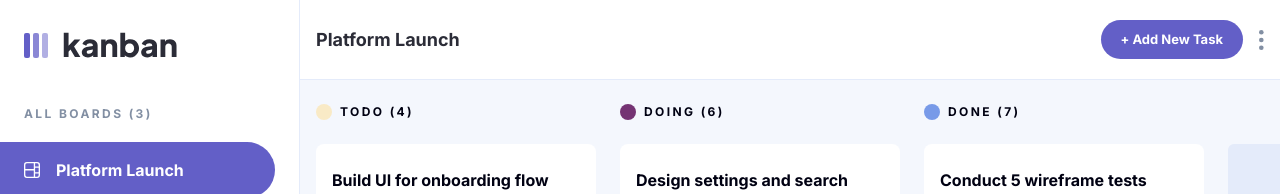
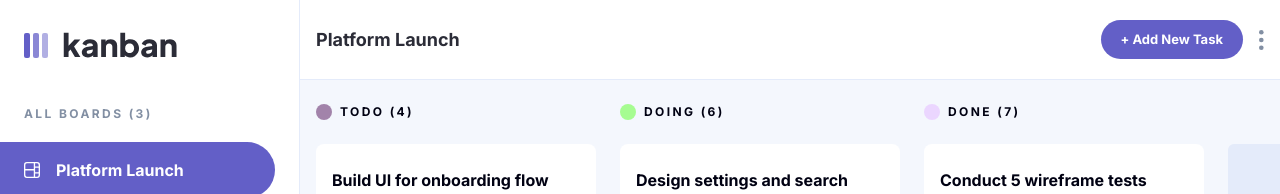
Before and after one commit to RogelioCamargo/kanban-task-management, a Next.js app: page / in a window 1280 px wide. Shown: the top 194 px of the page. Built offline with nearby package versions, Linux system fonts and the light colour scheme.

Commit message:
Give each column a color

```diff
--- a/components/ui/Column.tsx
+++ b/components/ui/Column.tsx
@@ -6,7 +6,6 @@ import { ActionType } from "@/store/actions";
 import { findAfterElement } from "@/utils";
 
 export default function Column({ column }: { column: ColumnWithTasks }) {
-  const columnColor = Math.floor(Math.random() * 16777215).toString(16);
   const dispatch = useContext(BoardDispatchContext);
   const { taskIdBeingDragged } = useContext(BoardContext);
 
@@ -68,7 +67,7 @@ export default function Column({ column }: { column: ColumnWithTasks }) {
       <div className="flex gap-2 items-center mb-6">
         <div
           className="h-4 w-4 rounded-full"
-          style={{ backgroundColor: `#${columnColor}` }}
+          style={{ backgroundColor: `${column.columnColor}` }}
         ></div>
         <h2 className="text-xs uppercase font-bold tracking-[2.4px]">
           {column.name} ({column.tasks.length})
--- a/data.ts
+++ b/data.ts
@@ -18,54 +18,63 @@ export const columns = [
     id: 11,
     name: "Todo",
     boardId: 1,
+    columnColor: "#a283aa",
     order: 1,
   },
   {
     id: 12,
     name: "Doing",
     boardId: 1,
+    columnColor: "#a6fc91",
     order: 2,
   },
   {
     id: 13,
     name: "Done",
     boardId: 1,
+    columnColor: "#ebd6ff",
     order: 3,
   },
   {
     id: 14,
     name: "Todo",
     boardId: 2,
+    columnColor: "#f6f980",
     order: 1,
   },
   {
     id: 15,
     name: "Doing",
     boardId: 2,
+    columnColor: "#a8c9da",
     order: 2,
   },
   {
     id: 16,
     name: "Done",
     boardId: 2,
+    columnColor: "#ff94e2",
     order: 3,
   },
   {
     id: 17,
     name: "Now",
     boardId: 3,
+    columnColor: "#bcebef",
     order: 1,
   },
   {
     id: 18,
     name: "Next",
     boardId: 3,
+    columnColor: "#cd8bae",
     order: 2,
   },
   {
     id: 19,
     name: "Later",
     boardId: 3,
+    columnColor: "#b297a9",
     order: 3,
   },
 ];
@@ -259,7 +268,6 @@ export const tasks = [
   },
 ];
 
-
 export const subtasks = [
   {
     id: 1111,
--- a/types.ts
+++ b/types.ts
@@ -22,6 +22,7 @@ export interface Column {
   id: number;
   name: string;
   boardId: number;
+  columnColor: string;
   order: number;
 }
 
```
